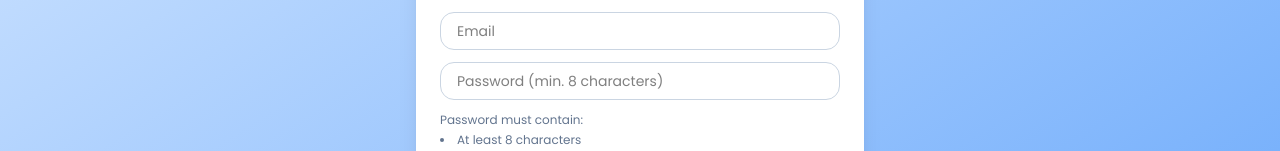
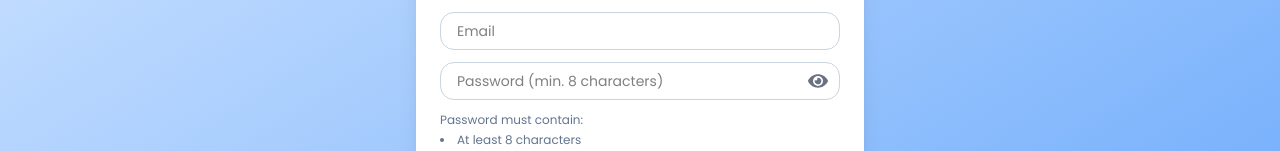
Before and after one commit to H-R-Wells2/nextjs-authentication, a Next.js app: page /sign-up in a window 1280 px wide. Shown: the part 338-489 px from the top of the page. Built offline with nearby package versions, Linux system fonts and the light colour scheme; no server answers.

Commit message:
add password visibility toggle to sign-in and sign-up forms

```diff
--- a/components/CredentialsSignInForm.tsx
+++ b/components/CredentialsSignInForm.tsx
@@ -6,13 +6,14 @@ import toast from "react-hot-toast";
 import { credentialsSignIn } from "@/actions/auth";
 import Link from "next/link";
 import useAuthStore from "@/store/authStore";
+import { FaEye, FaEyeSlash } from "react-icons/fa";
 
 export default function CredentialsSignInForm() {
   const [loading, setLoading] = useState(false);
   const [showResendVerification, setShowResendVerification] = useState(false);
   const [unverifiedEmail, setUnverifiedEmail] = useState("");
+  const [showPassword, setShowPassword] = useState(false);
   const { setIsLoggedIn } = useAuthStore();
-
 
   const router = useRouter();
 
@@ -84,14 +85,26 @@ export default function CredentialsSignInForm() {
           disabled={loading}
           autoComplete="off"
         />
+        <div className="relative">
           <input
-          type="password"
+            type={showPassword ? "text" : "password"}
             name="password"
             required
             placeholder="Password"
-          className="border border-slate-300 rounded-xl px-4 py-2 text-sm focus:outline-none focus:ring-2 focus:ring-sec focus:border-transparent"
+            className="flex w-full justify-center items-center border border-slate-300 rounded-xl px-4 py-2 text-sm focus:outline-none focus:ring-2 focus:ring-sec focus:border-transparent"
             disabled={loading}
           />
+          <span
+            onClick={() => setShowPassword(!showPassword)}
+            className="absolute right-3 top-1/2 transform -translate-y-1/2 text-gray-500 hover:text-gray-700"
+          >
+            {showPassword ? (
+              <FaEyeSlash className="w-5 h-5" />
+            ) : (
+              <FaEye className="w-5 h-5" />
+            )}
+          </span>
+        </div>
         <button
           type="submit"
           disabled={loading}
--- a/components/CredentialsSignUpForm.tsx
+++ b/components/CredentialsSignUpForm.tsx
@@ -5,9 +5,11 @@ import { useRouter } from "next/navigation";
 import toast from "react-hot-toast";
 import { credentialsSignUp } from "@/actions/auth";
 import Link from "next/link";
+import { FaEye, FaEyeSlash } from "react-icons/fa";
 
 export default function CredentialsSignUpForm() {
   const [loading, setLoading] = useState(false);
+  const [showPassword, setShowPassword] = useState(false);
   const router = useRouter();
 
   async function handleSubmit(formData: FormData) {
@@ -56,14 +58,26 @@ export default function CredentialsSignUpForm() {
           disabled={loading}
           autoComplete="off"
         />
+        <div className="relative">
           <input
-          type="password"
+            type={showPassword ? "text" : "password"}
             name="password"
             placeholder="Password (min. 8 characters)"
             required
-          className="border border-slate-300 rounded-xl px-4 py-2 text-sm focus:outline-none focus:ring-2 focus:ring-sec focus:border-transparent"
+            className="flex w-full justify-center items-center border border-slate-300 rounded-xl px-4 py-2 text-sm focus:outline-none focus:ring-2 focus:ring-sec focus:border-transparent"
             disabled={loading}
           />
+          <span
+            onClick={() => setShowPassword(!showPassword)}
+            className="absolute right-3 top-1/2 transform -translate-y-1/2 text-gray-500 hover:text-gray-700"
+          >
+            {showPassword ? (
+              <FaEyeSlash className="w-5 h-5" />
+            ) : (
+              <FaEye className="w-5 h-5" />
+            )}
+          </span>
+        </div>
         <div className="text-xs text-slate-500 space-y-1">
           <p>Password must contain:</p>
           <ul className="list-disc list-inside space-y-0.5">
```
Also changed, not shown: 1 other file (tests, documents, lock files or other folders). Lines whose indentation alone changed are shown as unchanged.
